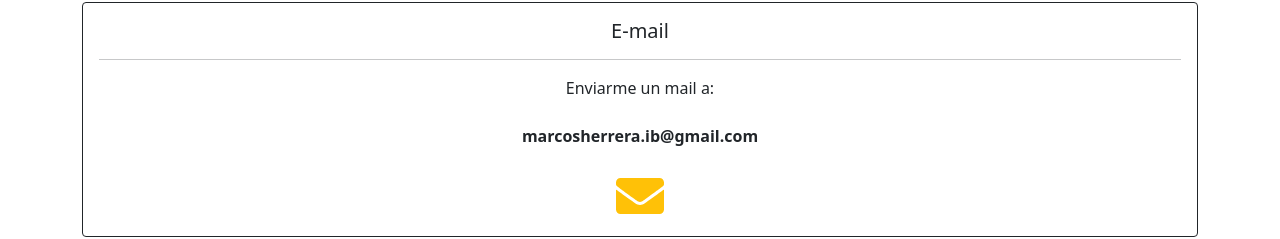
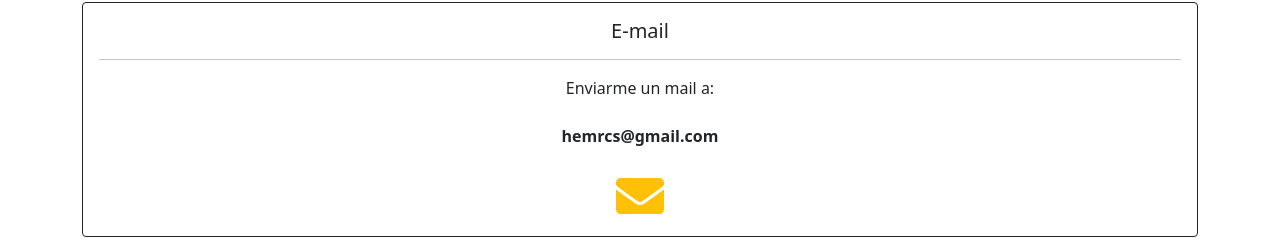
Before and after one commit to marcosihe/cv, a React (Create React App) app: page /marcos/contacto in a window 1280 px wide. Shown: the part 479-718 px from the top of the page. Built offline with nearby package versions, Linux system fonts and the light colour scheme.

Commit message:
Update Contacto.jsx
Update e-mail information

```diff
--- a/src/components/Contacto.jsx
+++ b/src/components/Contacto.jsx
@@ -42,7 +42,7 @@ export const Contacto = () => {
               Enviarme un mail a:
               <br />
               <br />
-              <span className="fw-bold">marcosherrera.ib@gmail.com</span>
+              <span className="fw-bold">hemrcs@gmail.com</span>
               <br />
               <br />
               <FontAwesomeIcon
```
